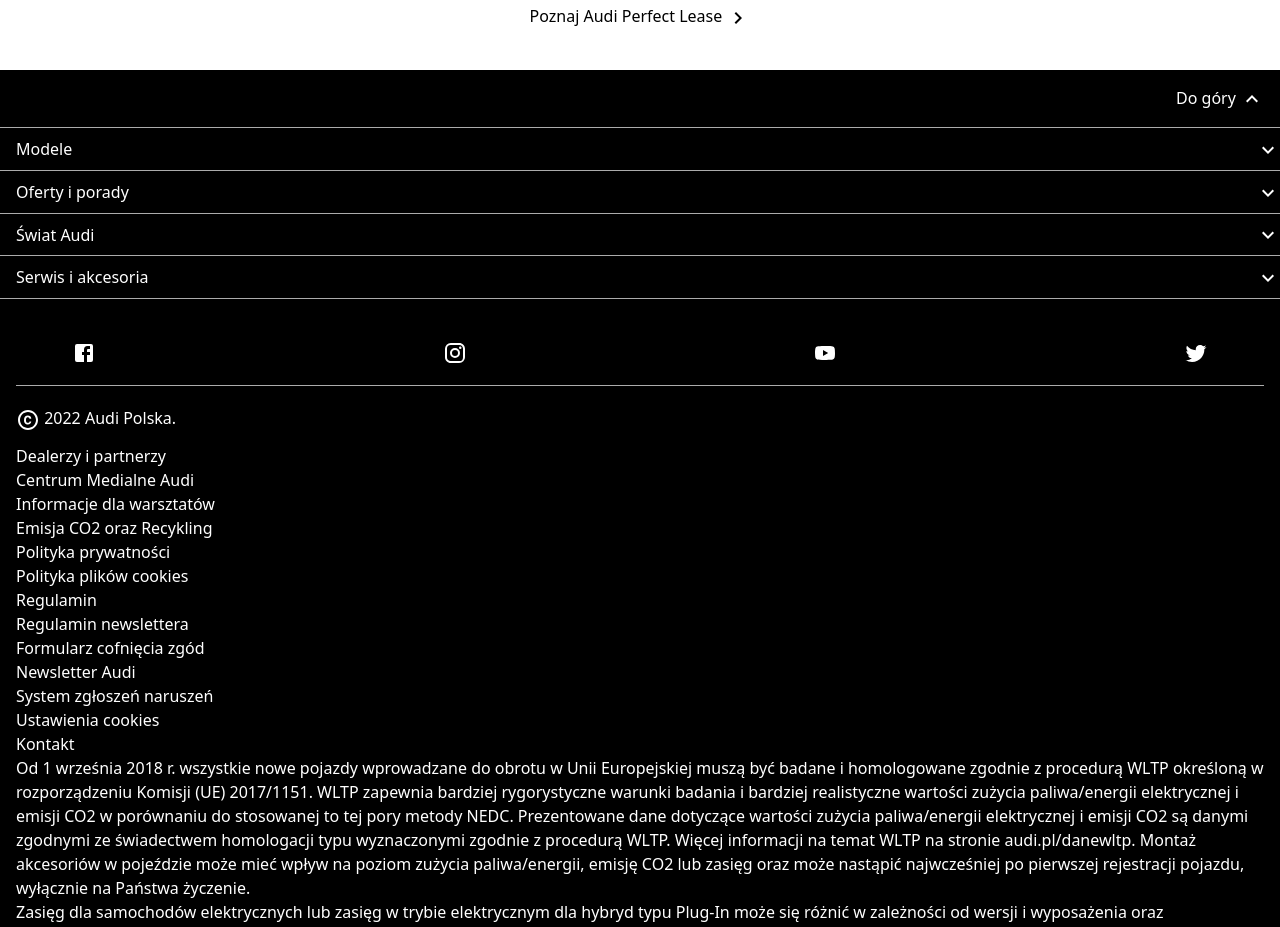
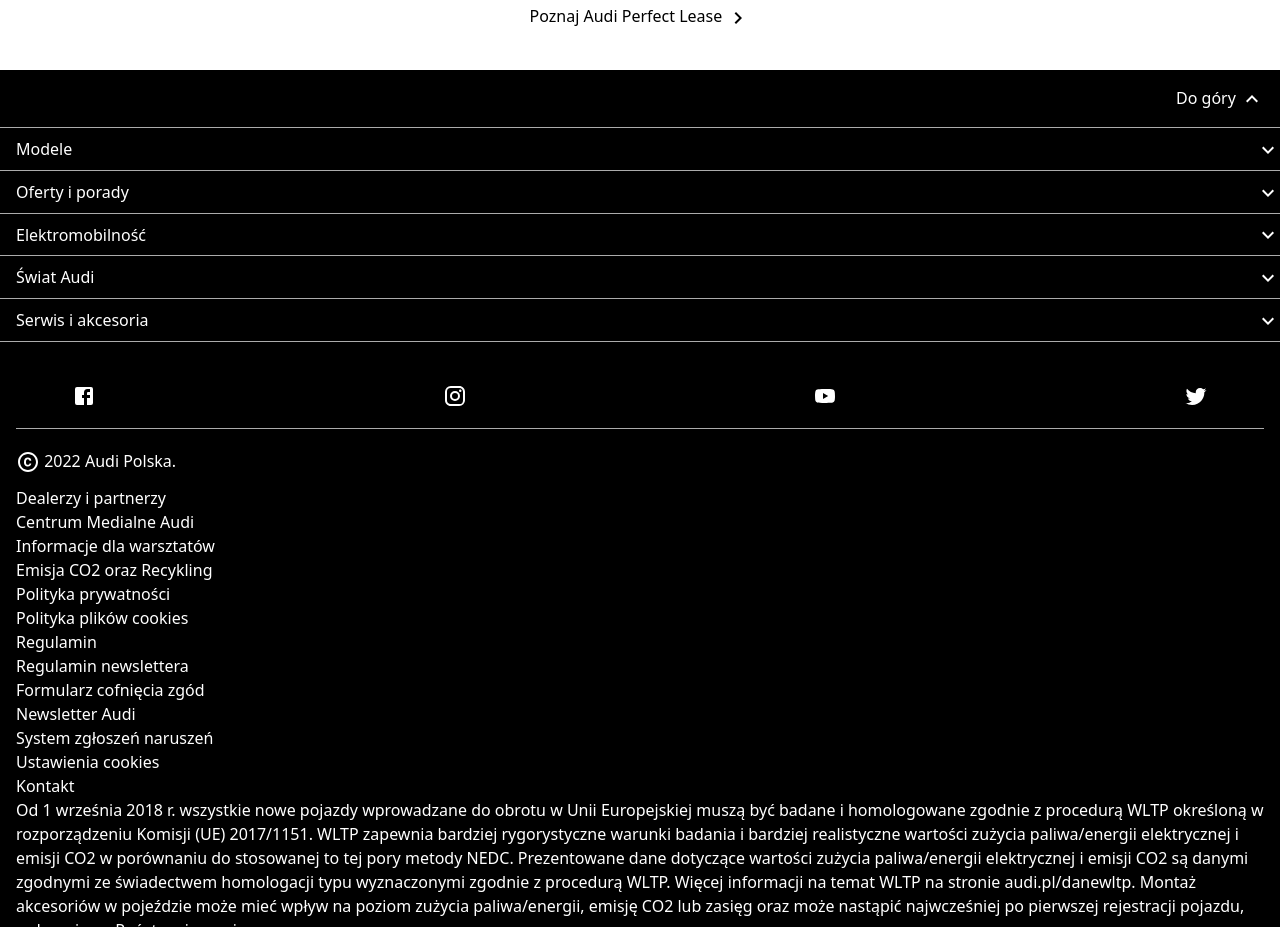
Before and after one commit to Pi0t3r/Audi-React, a React (Vite) app in the folder Audi/: page / in a window 1280 px wide. Shown: the part 3380-4307 px from the top of the page. Built offline with nearby package versions, Linux system fonts and the light colour scheme.

Commit message:
Create a expand list in Footer.tsx

```diff
--- a/Audi/src/components/List.tsx
+++ b/Audi/src/components/List.tsx
@@ -1,18 +1,34 @@
-import React from "react";
+import React, { useState } from "react";
 import KeyboardArrowUpIcon from "@mui/icons-material/KeyboardArrowUp";
 import KeyboardArrowDownIcon from "@mui/icons-material/KeyboardArrowDown";
-
 interface iListItem {
   text: string;
+  listItems?: string[];
 }
 
-export const ListItem = ({ text }: iListItem) => {
+export const ListItem = ({ text, listItems }: iListItem) => {
+  const [expand, setExpand] = useState(false);
+  const handleClick = () => {
+    setExpand(!expand);
+  };
   return (
-    <li className="flex justify-between items-center border-t-[1px] border-neutral-100/70 py-2 pl-4">
-      {text}
-      <span>
-        <KeyboardArrowDownIcon />
-      </span>
-    </li>
+    <div>
+      <li
+        onClick={handleClick}
+        className="flex justify-between items-center border-t-[1px] border-neutral-100/70 py-2 pl-4"
+      >
+        {text}
+        <span>
+          <KeyboardArrowDownIcon />
+        </span>
+      </li>
+      {expand && (
+        <div className="bg-neutral-900 p-4 leading-8">
+          {listItems?.map((item, index) => (
+            <li key={index}>{item}</li>
+          ))}
+        </div>
+      )}
+    </div>
   );
 };
--- a/Audi/src/components/Sidebar.tsx
+++ b/Audi/src/components/Sidebar.tsx
@@ -28,7 +28,7 @@
 }
 
 function Sidebar({ move, handleClick }: iSidebar) {
-  const {themeLight, themeDark, isDarkMode, setIsDarkMode} = useContext(ThemeContext)
+  const {isDarkMode, setIsDarkMode} = useContext(ThemeContext)
   return (
     <div
       style={{
--- a/Audi/src/utilities/style/ThemeContext.ts
+++ b/Audi/src/utilities/style/ThemeContext.ts
@@ -3,9 +3,13 @@
 interface ThemeContextType {
   darkMode: boolean;
   toggleDarkMode: () => void;
+  isDarkMode: boolean;
+  setIsDarkMode: boolean;
 }
 
 export const ThemeContext = createContext<ThemeContextType>({
   darkMode: false,
   toggleDarkMode: () => {},
+  isDarkMode: false,
+  setIsDarkMode: false,
 });
--- a/Audi/src/view/Footer.tsx
+++ b/Audi/src/view/Footer.tsx
@@ -8,9 +8,7 @@
 import CopyrightIcon from "@mui/icons-material/Copyright";
 function Footer() {
   return (
-    <div
-      className="bg-black text-white py-4"
-    >
+    <div className="bg-black text-white py-4">
       <div className="text-right px-4">
         <button>
           <a href="#">
@@ -19,11 +17,73 @@
         </button>
       </div>
       <div className="mt-4">
-        <ul className="last:border-b-[1px] border-neutral-100/70">
-          <ListItem text="Modele" />
-          <ListItem text="Oferty i porady" />
-          <ListItem text="Świat Audi" />
-          <ListItem text="Serwis i akcesoria" />
+        <ul className="last:border-b-[1px] border-neutral-100/70 ">
+          <ListItem
+            text="Modele"
+            listItems={[
+              "Menu",
+              "Wszystkie modele",
+              "Konfigurator",
+              "Oferty Specjalne",
+            ]}
+          />
+          <ListItem
+            text="Oferty i porady"
+            listItems={[
+              "Menu",
+              "Oferty Audi",
+              "Business Edition",
+              "Finansowanie i ubezpieczenia",
+              "Samochody gotowe do odbioru",
+              "Audi Select:plus",
+              "Jazda testowa",
+              "Audi dla biznesu",
+              "Audi exclusive",
+              "Audi Expert online",
+              "Dealerzy Audi",
+            ]}
+          />
+
+          <ListItem
+            text="Elektromobilność"
+            listItems={[
+              "Menu",
+              "Elektromobilność",
+              "Wszystkie modele elektryczne",
+              "Wszystkie hybrydy plug-in",
+              "Ładowanie",
+              "Zasięg",
+              "Ładowanie w drodze",
+            ]}
+          />
+          <ListItem
+            text="Świat Audi"
+            listItems={[
+              "Menu",
+              "Future in an attitude",
+              "Audi R/RS",
+              "Audi Sport",
+              "Historia marki",
+              "Aktualności",
+              "Ochrona środowiska",
+              "WLTP",
+              "Etykieta opon",
+            ]}
+          />
+          <ListItem
+            text="Serwis i akcesoria"
+            listItems={[
+              "Menu",
+              "Akcesoria",
+              "Serwis części",
+              "Audi connect",
+              "Centrum napraw powypadkowych",
+              "Gwarancja",
+              "Akcja serwisowa EA189",
+              "Sklep online",
+              "Audi Connect Plug&Play",
+            ]}
+          />
         </ul>
       </div>
       <div className="mt-10 border-b-[1px] border-neutral-100/70 pb-5 mx-4">
--- a/Audi/src/view/Nav.tsx
+++ b/Audi/src/view/Nav.tsx
@@ -6,7 +6,7 @@
 import Sidebar from "../components/Sidebar";
 import { ThemeContext } from "../utilities/style/ThemeContext";
 function Nav() {
-  const { themeLight, themeDark, isDarkMode, setIsDarkMode } =
+  const {isDarkMode, setIsDarkMode } =
     useContext(ThemeContext);
   const [move, setMove] = useState(false);
   const handleClick = () => {
```
